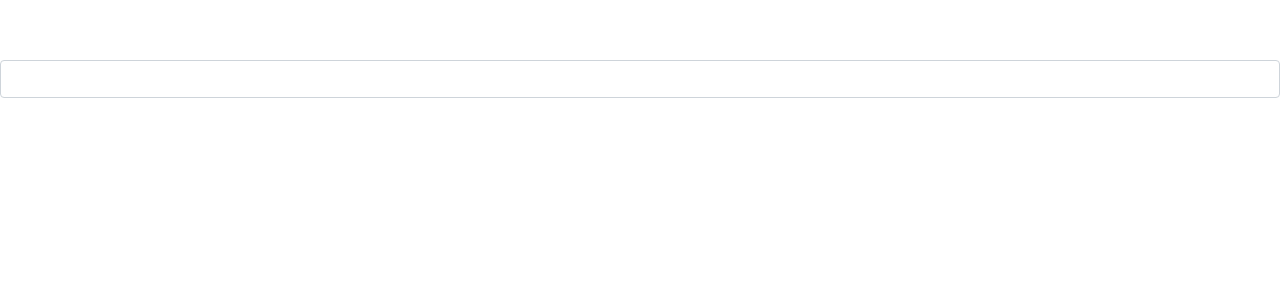
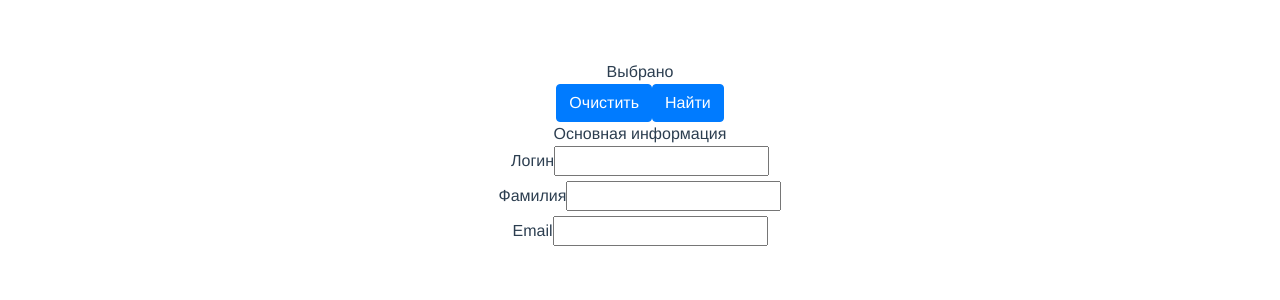
Before and after one commit to dvsaf/vue-one-plus, a Vue app: page / in a window 1280 px wide. Shown: the top 300 px of the page. Built offline with nearby package versions, Linux system fonts and the light colour scheme.

Commit message:
Добавлена страничка про пользователей

```diff
--- a/src/App.vue
+++ b/src/App.vue
@@ -1,23 +1,16 @@
 <template>
-  <div id="app">
-<!--    <img alt="Vue logo" src="./assets/logo.png">-->
-<!--    <HelloWorld msg="Welcome to Your Vue.js App"/>-->
-<!--    <NewPage/>-->
-    <NewPageBS/>
+  <div id="app" class="container">
+    <UserManagement/>
   </div>
 </template>
 
 <script>
-// import HelloWorld from './components/HelloWorld.vue'
-// import NewPage from "@/components/NewPage";
-import NewPageBS from "@/components/NewPageBS";
+import UserManagement from "@/components/UserManagement";
 
 export default {
   name: 'App',
   components: {
-    NewPageBS//,
-    // NewPage,
-    // HelloWorld
+    UserManagement
   }
 }
 </script>
--- /dev/null
+++ b/src/components/UserManagement.vue
@@ -0,0 +1,97 @@
+<template>
+  <div id="user-management">
+    <div class="filter-block">
+      <div class="filer-block-header">Выбрано</div>
+      <div class="filer-block-content">
+        <div v-if="filters.login"><strong>Логин: </strong>{{ filters.login }}</div>
+        <div v-if="filters.lastName"><strong>Фамилия: </strong>{{ filters.lastName }}</div>
+        <div v-if="filters.email"><strong>Email: </strong>{{ filters.email }}</div>
+<!--        <div v-if="filters.college"><strong>ПОО: </strong>{{ filters.college.name }}</div>-->
+        <div class="btn btn-primary" onclick="userManagement.clearFilters()">Очистить</div>
+        <div class="btn btn-primary">Найти</div>
+      </div>
+    </div>
+    <div class="filter-block filter-block-collapsable">
+      <div class="filer-block-header">Основная информация</div>
+      <div class="filer-block-content">
+        <div>
+          <label for="login">Логин</label>
+          <input id="login" v-model="filters.login">
+        </div>
+        <div>
+          <label for="last-name">Фамилия</label>
+          <input id="last-name" v-model="filters.lastName">
+        </div>
+        <div>
+          <label for="email">Email</label>
+          <input id="email" v-model="filters.email">
+        </div>
+<!--        <div>-->
+<!--          <label for="college">ПОО</label>-->
+<!--          <p-autocomplete id="college" v-model="selectedCollege" :dropdown="true" :suggestions="filteredColleges"-->
+<!--                          @complete="searchCollege($event)" @item-select="selectCollege()" @clear="clearCollege()"-->
+<!--                          field="name"></p-autocomplete>-->
+<!--        </div>-->
+      </div>
+    </div>
+  </div>
+</template>
+
+<script>
+export default {
+  name: "UserManagement",
+
+  data() {
+    return {
+      filters: {
+        login: null,
+        lastName: null,
+        email: null,
+        college: null,
+        active: true,
+        banned: null
+      },
+      activeFilters: [],
+      users: [],
+      colleges: [
+        {id: 1, name: 'aaa'},
+        {id: 2, name: 'bbb'},
+        {id: 3, name: 'ccc'},
+        {id: 4, name: 'sad'},
+        {id: 5, name: 'awe'},
+        {id: 6, name: 'era'}],
+      filteredColleges: [],
+      selectedCollege: null
+    }
+  },
+
+  methods: {
+    clearFilters() {
+      this.filters.login = null;
+      this.filters.lastName = null;
+      this.filters.email = null;
+      this.filters.college = null;
+      this.filters.active = true;
+      this.filters.banned = null;
+    },
+
+    searchCollege(event) {
+      this.filteredColleges = this.colleges.filter((college) => {
+        return college.name.toLowerCase().indexOf(event.query.toLowerCase()) >= 0
+      });
+    },
+
+    selectCollege() {
+      this.filters.college = this.selectedCollege;
+    },
+
+    clearCollege() {
+      this.filters.college = null;
+    }
+  }
+}
+</script>
+
+<style scoped>
+
+</style>
```
